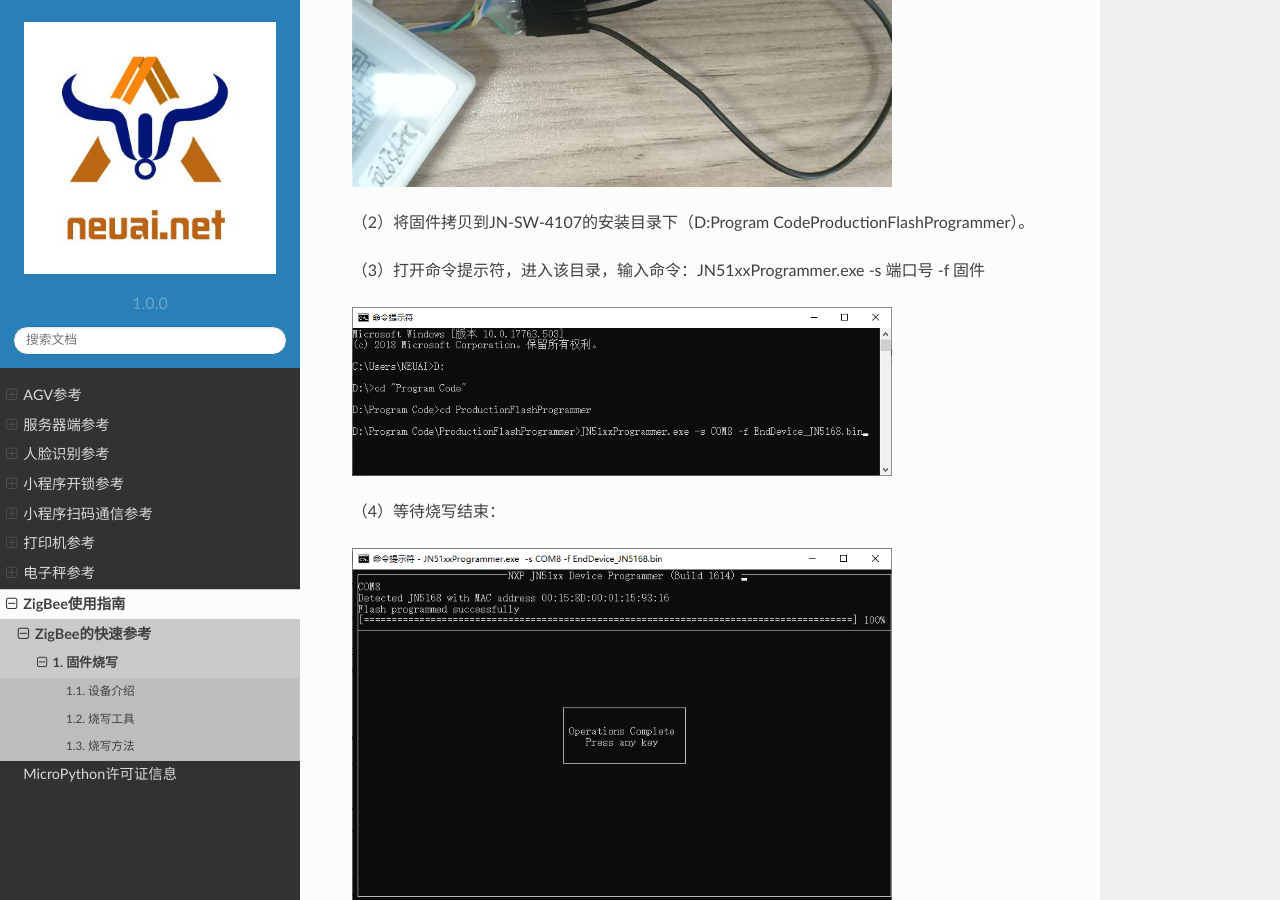
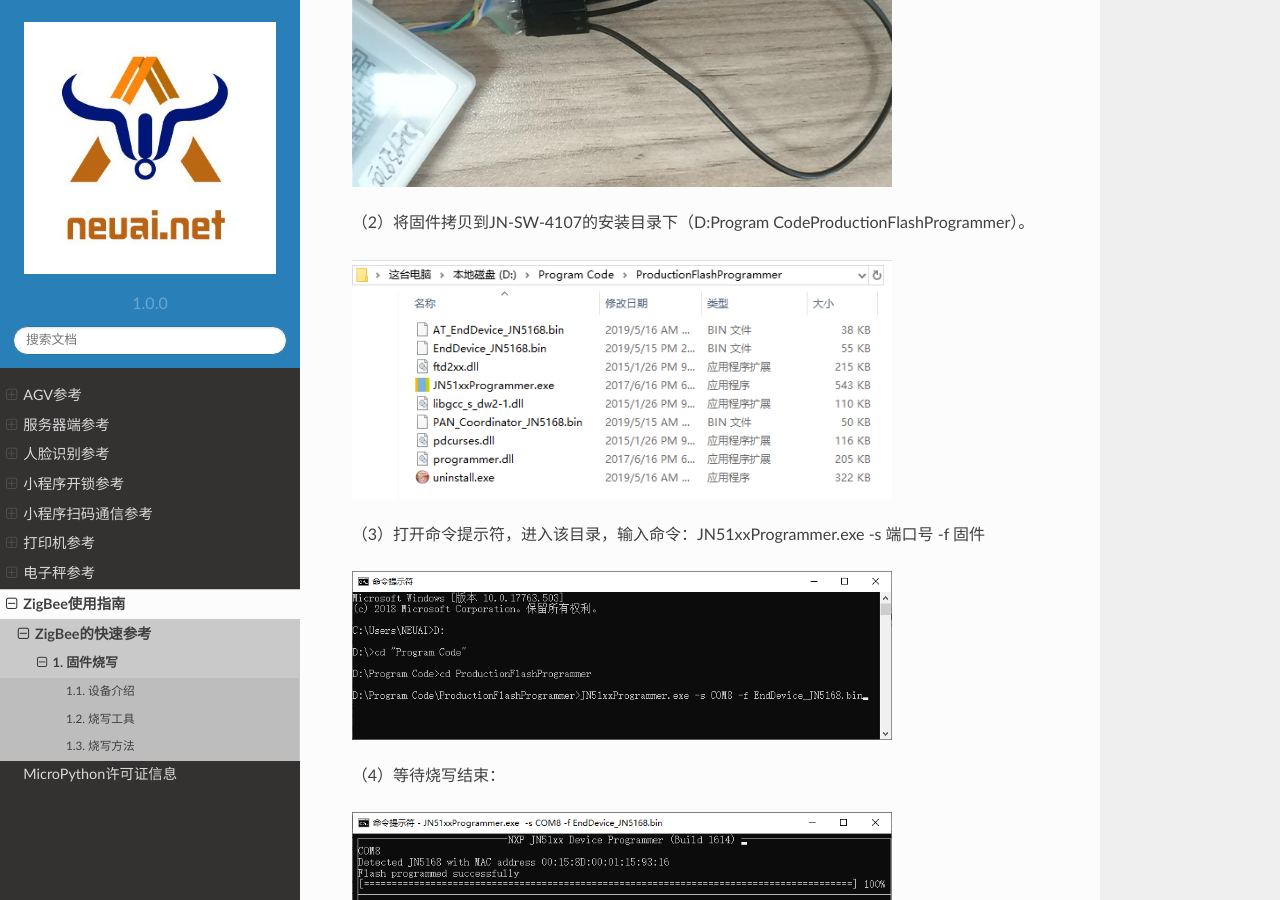
Before and after one commit to ieflex/newretaildoc, a Sphinx documentation site: the page built from docs/zigbee/quickref/burn.rst, in a window 1280 px wide and 900 px high, scrolled down 2411 px. Built offline with Sphinx 7.4.7 and the Read the Docs theme 2.0.0, drawn with Linux system fonts in a browser that asks for light colours; pages that are not in the unit, such as notebooks, are missing from menus.

Commit message:
更新ZigBee设备烧写方法

```diff
--- a/docs/zigbee/quickref/burn.rst
+++ b/docs/zigbee/quickref/burn.rst
@@ -52,14 +52,18 @@
 
 （2）将固件拷贝到JN-SW-4107的安装目录下（D:\Program Code\ProductionFlashProgrammer）。
 
+.. image:: img/burn3.png
+    :alt: burn
+    :width: 540px
+
 （3）打开命令提示符，进入该目录，输入命令：JN51xxProgrammer.exe -s 端口号 -f 固件
 
-.. image:: img/burn3.png
+.. image:: img/burn4.png
     :alt: burn
     :width: 540px
 
 （4）等待烧写结束：
 
-.. image:: img/burn4.png
+.. image:: img/burn5.png
     :alt: burn
     :width: 540px
```
Also changed, not shown: docs/zigbee/quickref/img/burn3.png, docs/zigbee/quickref/img/burn4.png, docs/zigbee/quickref/img/burn5.png (added).
